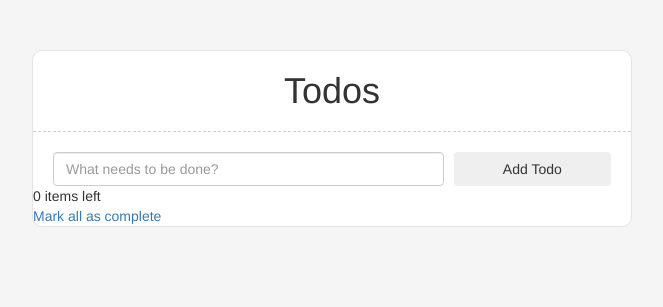
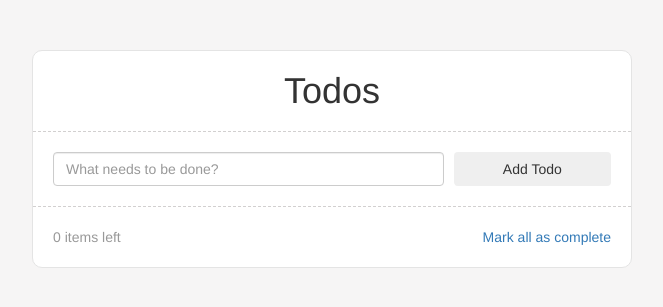
Before and after one commit to jxcl/todo, a Flask app: page / in a window 1280 px wide. Shown: the top 307 px of the page, without its empty margins (308-971 px from the left). Run offline with Flask 2, Linux system fonts and the light colour scheme; data that the repository does not hold is empty; some libraries are stand-ins or nearby versions.

Commit message:
Added css styles.

```diff
--- a/src/tictail_todo/static/css/main.css
+++ b/src/tictail_todo/static/css/main.css
@@ -114,12 +114,11 @@ body {
     padding-bottom: 20px;
     margin: 0px;
     text-align: center;
-    border-bottom: 2px dashed #e4e4e4;
     border-bottom: 1px dashed #d2d0d0;
 }
 
-#todo-input {
-    padding: 20px;
+div#todo-input {
+    margin: 20px;
 }
 
 div#todo-input-box {
@@ -139,6 +138,43 @@ button#todo-input-button {
 
 .todo-item {
     padding: 20px;
+}
+
+
+.todo-checkbox {
+    width: 20px;
+    margin-right: 5px;
+    float: left;
+}
+
+.todo-item:nth-child(odd) {
+    background-color: #f4f7fa;
+}
+
+div.clear {
+    clear: both;
+}
+
+.complete {
+    text-decoration: line-through;
+    color: #999999;
+}
+
+#todo-footer {
+    padding-top: 20px;
+    padding-bottom: 20px;
+    border-top: 1px dashed #d2d0d0;
+}
+
+#items-left {
+    margin-left: 20px;
+    float: left;
+    color: #999999;
+}
+
+#mark-complete {
+    margin-right: 20px;
+    float: right;
 }
 
 /* ==========================================================================
```
